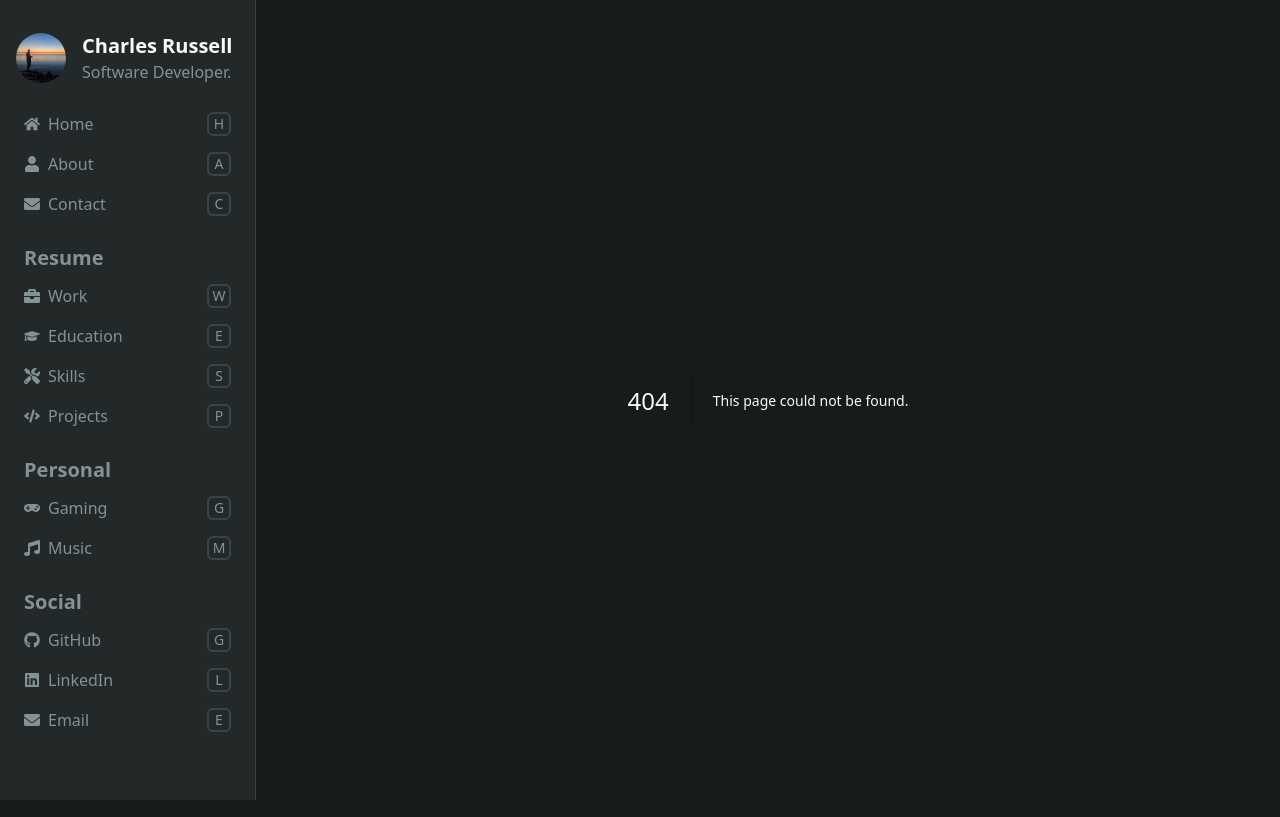
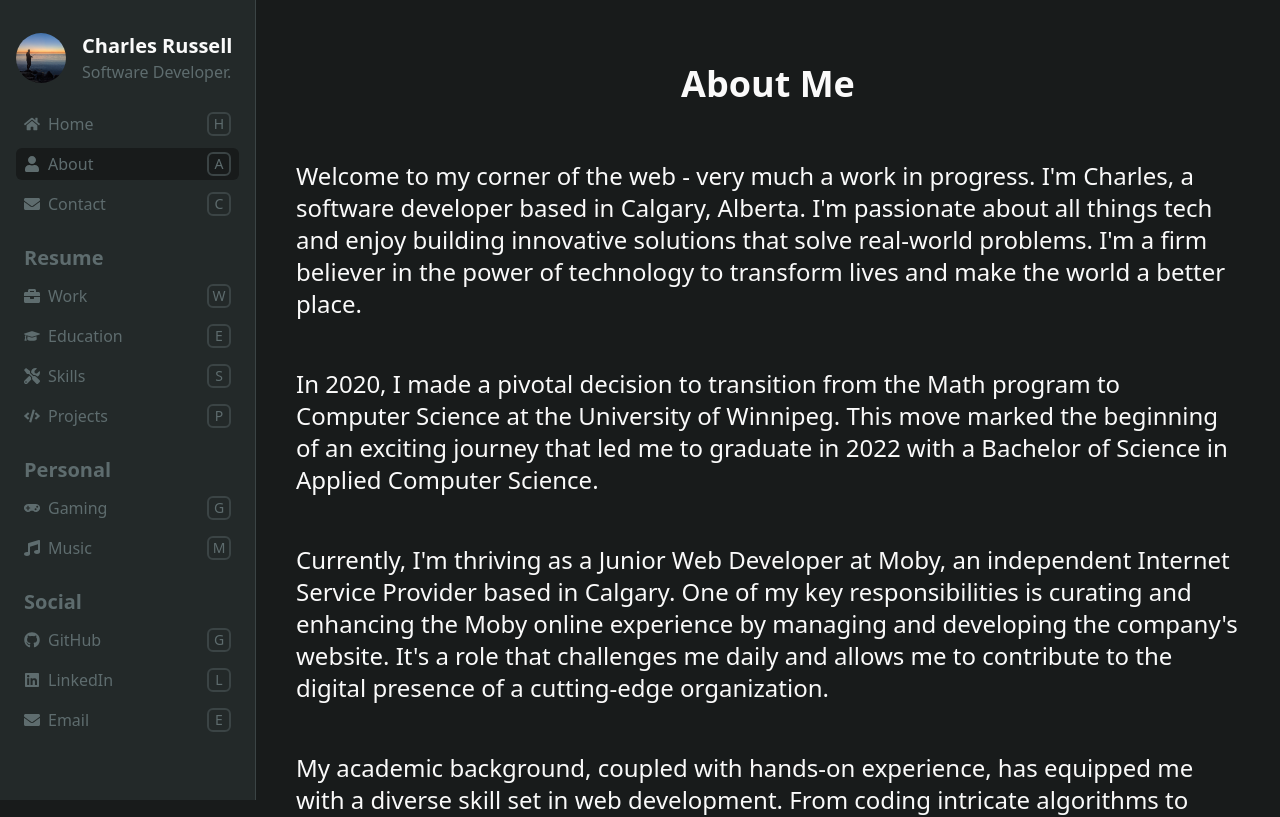
Before and after one commit to cjrussell23/portfolio-01, a Next.js app: page /about in a window 1280 px wide. Before the commit this address had no page. Shown: the top 817 px of the page. Built offline with nearby package versions, Linux system fonts and the light colour scheme.

Commit message:
add about and contact pages

```diff
--- /dev/null
+++ b/app/about/page.js
@@ -0,0 +1,9 @@
+import AboutSection from "@/components/aboutSection/aboutSection";
+
+export default function Page() {
+  return (
+    <div>
+      <AboutSection />
+    </div>
+  );
+}
--- /dev/null
+++ b/app/contact/page.js
@@ -0,0 +1,9 @@
+import ContactSection from "@/components/contactSection/contactSection";
+
+export default function Page() {
+  return (
+    <div>
+      <ContactSection />
+    </div>
+  );
+}
--- a/app/globals.css
+++ b/app/globals.css
@@ -132,6 +132,7 @@ main {
   min-height: 100vh;
   width: calc(100% - var(--nav-width));
   margin-left: var(--nav-width);
+  margin-bottom: 100px;
 }
 
 .w-nav {
@@ -144,4 +145,7 @@ main {
   :root {
     --nav-width: 16rem;
   }
+  main {
+    margin-bottom: 0;
+  }
 }
--- a/components/aboutSection/aboutSection.js
+++ b/components/aboutSection/aboutSection.js
@@ -4,6 +4,9 @@ export default function AboutSection() {
       id="about"
       className="tw-flex tw-flex-col tw-items-center tw-justify-start tw-w-full tw-px-4 tw-py-8 tw-text-2xl tw-mt-8"
     >
+      <h2 className="tw-text-4xl tw-font-bold tw-text-center tw-mb-8">
+        About Me
+      </h2>
       <article className="tw-flex tw-flex-col tw-md:flex-row tw-items-center tw-justify-between tw-w-full">
         <div className="tw-flex tw-flex-col tw-items-center tw-justify-center tw-w-full">
           <p className="tw-p-6 tw-max-w-screen-lg">
--- /dev/null
+++ b/components/logoLink/logoLink.js
@@ -0,0 +1,27 @@
+import Link from "next/link";
+import Image from "next/image";
+
+export default function LogoLink() {
+  return (
+    <div className="tw-flex tw-flex-row tw-gap-4">
+      <div className="tw-flex tw-items-center tw-justify-center">
+        {/* Profile Image */}
+        <Link href="/" alt="Home Page">
+          <Image
+            src="/img/fishing.jpg"
+            alt="Charles Russell"
+            width={50}
+            height={50}
+            className="tw-rounded-full tw-aspect-square tw-object-cover tw-object-bottom"
+          />
+        </Link>
+      </div>
+      <div className="tw-flex tw-flex-col tw-justify-center tw-text-start">
+        <p className="tw-text-xl tw-font-bold">Charles Russell</p>
+        <p className="tw-text-m tw-text-muted-foreground">
+          Software Developer.
+        </p>
+      </div>
+    </div>
+  );
+}
--- a/components/mainMenu/desktopMenu/desktopMenu.js
+++ b/components/mainMenu/desktopMenu/desktopMenu.js
@@ -1,28 +1,13 @@
 "use client";
 
-import Image from "next/image";
 import MainNavigation from "@/components/mainMenu/mainNavigation/mainNavigation";
+import LogoLink from "@/components/logoLink/logoLink";
 
 export default function DesktopMenu({ menuItems }) {
   return (
     <div className="tw-fixed tw-left-0 tw-top-0 tw-bottom-0 tw-flex-col tw-gap-4 tw-py-8 tw-border-r tw-overflow-y-auto tw-hidden md:tw-flex w-nav tw-bg-card">
-      <div className="tw-flex tw-flex-row tw-gap-4 tw-px-4">
-        <div className="tw-flex tw-items-center tw-justify-center">
-          {/* Profile Image */}
-          <Image
-            src="/img/fishing.jpg"
-            alt="Charles Russell"
-            width={50}
-            height={50}
-            className="tw-rounded-full tw-aspect-square tw-object-cover tw-object-bottom"
-          />
-        </div>
-        <div className="tw-flex tw-flex-col tw-justify-center tw-text-start">
-          <p className="tw-text-xl tw-font-bold">Charles Russell</p>
-          <p className="tw-text-m tw-text-muted-foreground">
-            Software Developer.
-          </p>
-        </div>
+      <div className="tw-px-4">
+        <LogoLink />
       </div>
       <div className="tw-flex tw-flex-row tw-gap-4">
         <MainNavigation menuItems={menuItems} />
--- a/components/mainMenu/mainMenu.js
+++ b/components/mainMenu/mainMenu.js
@@ -27,12 +27,12 @@ export default function MainMenu() {
         },
         {
           title: "About",
-          href: "/#about",
+          href: "/about",
           icon: <FaUser />,
         },
         {
           title: "Contact",
-          href: "/#contact",
+          href: "/contact",
           icon: <FaEnvelope />,
         },
       ],
--- a/components/mainMenu/mainNavigation/mainNavigation.js
+++ b/components/mainMenu/mainNavigation/mainNavigation.js
@@ -7,7 +7,7 @@ export default function MainNavigation({ menuItems }) {
   const pathname = usePathname();
 
   return (
-    <nav className="tw-overflow-y-auto tw-max-h-80vh tw-flex tw-flex-col tw-gap-6 tw-w-full tw-px-4 tw-py-2">
+    <nav className="tw-overflow-y-auto tw-max-h-60vh md:tw-max-h-80vh tw-flex tw-flex-col tw-gap-6 tw-w-full tw-px-4 tw-py-2">
       {menuItems.map((item, index) => (
         <section key={index} className="tw-flex tw-flex-col tw-gap-2">
           {item.title && (
--- a/components/mainMenu/mobileMenu/mobileMenu.js
+++ b/components/mainMenu/mobileMenu/mobileMenu.js
@@ -12,8 +12,8 @@ import {
 } from "@/components/ui/drawer";
 
 import { FaBars, FaTimes } from "react-icons/fa";
-import Image from "next/image";
 import MainNavigation from "@/components/mainMenu/mainNavigation/mainNavigation";
+import LogoLink from "@/components/logoLink/logoLink";
 
 export default function MobileMenu({ menuItems }) {
   return (
@@ -22,51 +22,17 @@ export default function MobileMenu({ menuItems }) {
         className="tw-fixed tw-bottom-0 tw-right-0 tw-px-6 tw-py-2 tw-z-50 md:tw-hidden tw-bg-card tw-w-full tw-flex tw-flex-row tw-justify-between tw-items-center"
         id="mobile-menu"
       >
-        <div className="tw-flex tw-flex-row tw-gap-4">
-          <div className="tw-flex tw-items-center tw-justify-center">
-            {/* Profile Image */}
-            <Image
-              src="/img/fishing.jpg"
-              alt="Charles Russell"
-              width={50}
-              height={50}
-              className="tw-rounded-full tw-aspect-square tw-object-cover tw-object-bottom"
-            />
-          </div>
-          <div className="tw-flex tw-flex-col tw-justify-center tw-text-start">
-            <p className="tw-text-xl tw-font-bold">Charles Russell</p>
-            <p className="tw-text-m tw-text-muted-foreground">
-              Software Developer.
-            </p>
-          </div>
-        </div>
+        <LogoLink />
         <DrawerTrigger className="">
           <FaBars className="tw-text-2xl" />
         </DrawerTrigger>
       </div>
-      <DrawerContent className="tw-max-h-80vh tw-bg-card">
+      <DrawerContent className="tw-bg-card">
         <DrawerHeader
           className="tw-flex tw-justify-between tw-items-center tw-px-6"
           overwrite={true}
         >
-          <div className="tw-flex tw-flex-row tw-gap-4">
-            <div className="tw-flex tw-items-center tw-justify-center">
-              {/* Profile Image */}
-              <Image
-                src="/img/fishing.jpg"
-                alt="Charles Russell"
-                width={50}
-                height={50}
-                className="tw-rounded-full tw-aspect-square tw-object-cover tw-object-bottom"
-              />
-            </div>
-            <div className="tw-flex tw-flex-col tw-justify-center tw-gap-2 tw-text-start">
-              <DrawerTitle>Charles Russell</DrawerTitle>
-              <DrawerDescription className="tw-text-muted-foreground">
-                Software Developer.
-              </DrawerDescription>
-            </div>
-          </div>
+          <LogoLink />
           <DrawerClose>
             <FaTimes className="tw-text-2xl tw-rounded-md tw-p-1 tw-bg-foreground tw-text-background" />
           </DrawerClose>
--- a/tailwind.config.js
+++ b/tailwind.config.js
@@ -37,7 +37,7 @@ module.exports = {
         },
         muted: {
           DEFAULT: "hsl(var(--muted) / <alpha-value> )",
-          foreground: "hsl(187, 7%, 55%)",
+          foreground: "hsl(187, 8%, 40%)",
         },
         accent: {
           DEFAULT: "hsl(var(--accent) / <alpha-value> )",
@@ -79,6 +79,8 @@ module.exports = {
       },
       maxHeight: {
         "50vh": "50vh",
+        "60vh": "60vh",
+        "70vh": "70vh",
         "80vh": "80vh",
       },
       maxWidth: {
```
